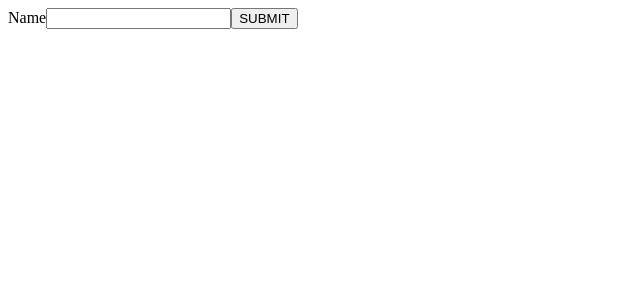
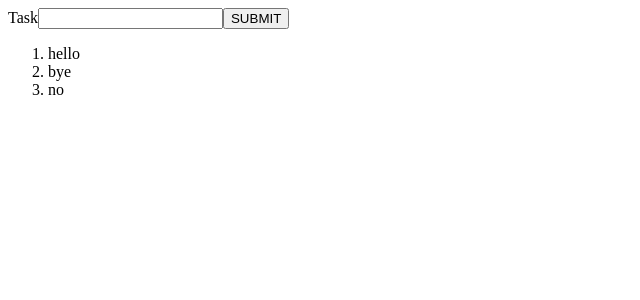
Before and after one commit to Vikms95/react-listandforms, a React (Create React App) app in the folder react-listandforms/: page / in a window 1280 px wide. Shown: the top 300 px of the page, without its empty margins (0-640 px from the left). Built offline with nearby package versions, Linux system fonts and the light colour scheme.

Commit message:
Tasks render properly

```diff
--- a/react-listandforms/src/App.js
+++ b/react-listandforms/src/App.js
@@ -1,23 +1,28 @@
 import React,{Component} from "react"
+import Overview from "./components/Overview"
 
 class App extends Component{
   constructor(){
     super()
-    // Array of strings, only the last index gets udpated with render
-    this.state = ["hello"]
-    this.handleClick = this.renderInputValues.bind(this)
+    // Array of strings, only the last index gets udpated with updateData
+    this.state = ["hello","bye","no"]
     this.updateData = this.updateData.bind(this)
+    this.addNewTask = this.addNewTask.bind(this)
   }
 
-  renderInputValues(){
-  // Renders all values from state and wraps them with <li> with map method
+  addNewTask(){
+    this.setState(prevState=>{
+      const input = document.getElementById('name')
+      input.value = ""
+      let newArray = Object.keys(prevState).map(key => prevState[key])
+      return [...newArray, ""]
+    })
   }
 
   updateData(event){
-  // Gets the last index from state and renders its value to the event value
+    // Gets the last index from state and renders its value to the event value
     // const value = event.target.value
     this.setState(prevState=>{
-      console.log(prevState)
       const value = event.target.value
       let newArray = Object.keys(prevState).map(key => prevState[key])
       newArray = newArray.slice(0, newArray.length - 1)
@@ -29,11 +34,11 @@ class App extends Component{
     return (
       <div>
         <form>
-            <label htmlFor="name">Name</label>
-            <input id="name" name="name" type="text" onChange={this.updateData} value={this.state.name}></input>
-
-        <button type="button">SUBMIT</button>
+            <label htmlFor="task">Task</label>
+            <input id="name" name="task" type="text" onChange={this.updateData}></input>
+        <button type="button" onClick={this.addNewTask}>SUBMIT</button>
         </form>
+        <Overview taskList={this.state}/>
       </div>
     );
    }
--- a/react-listandforms/src/components/Overview.js
+++ b/react-listandforms/src/components/Overview.js
@@ -0,0 +1,19 @@
+import React,{Component} from "react"
+
+class Overview extends Component{
+
+    renderInputValues(){// Renders all values from props.taskList and wraps them with <li> with map method
+      let newArray = Object.keys(this.props.taskList).map(key => this.props.taskList[key])
+      return newArray.map(task=> <li>{task}</li>)
+    }
+
+    render(){
+        return(
+            <ol>
+                {this.renderInputValues()}
+            </ol>
+        )
+    }
+}
+
+export default Overview
```
